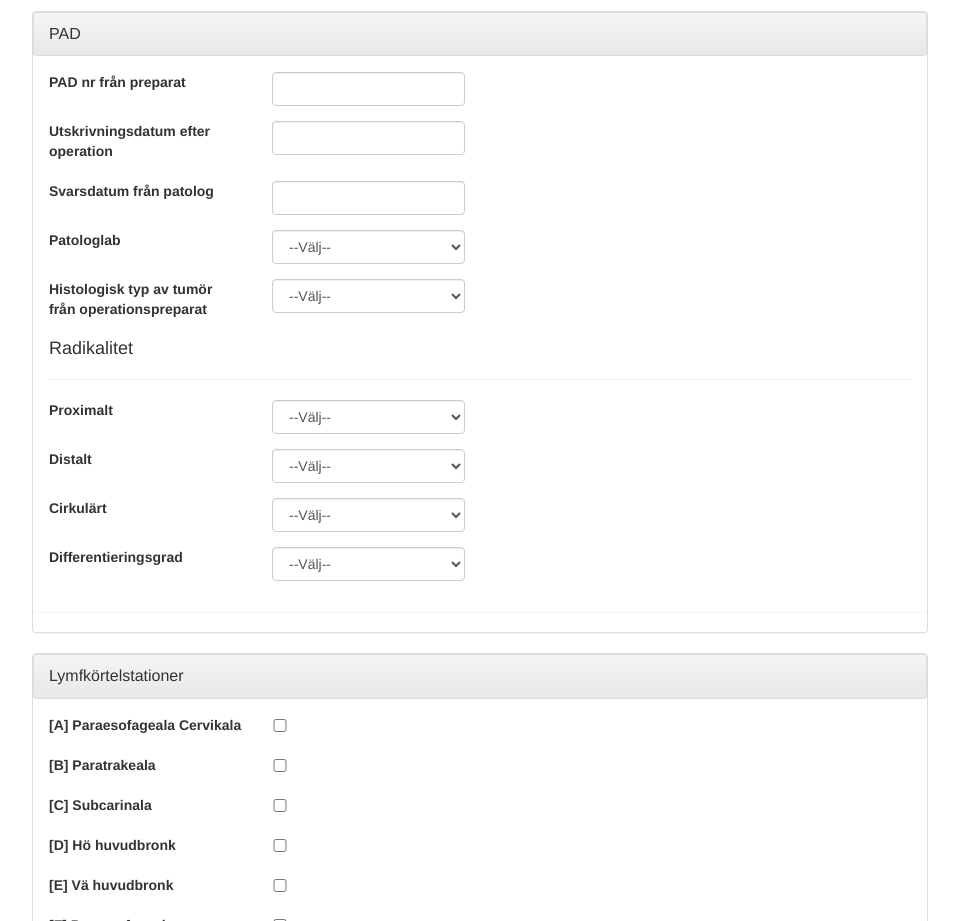
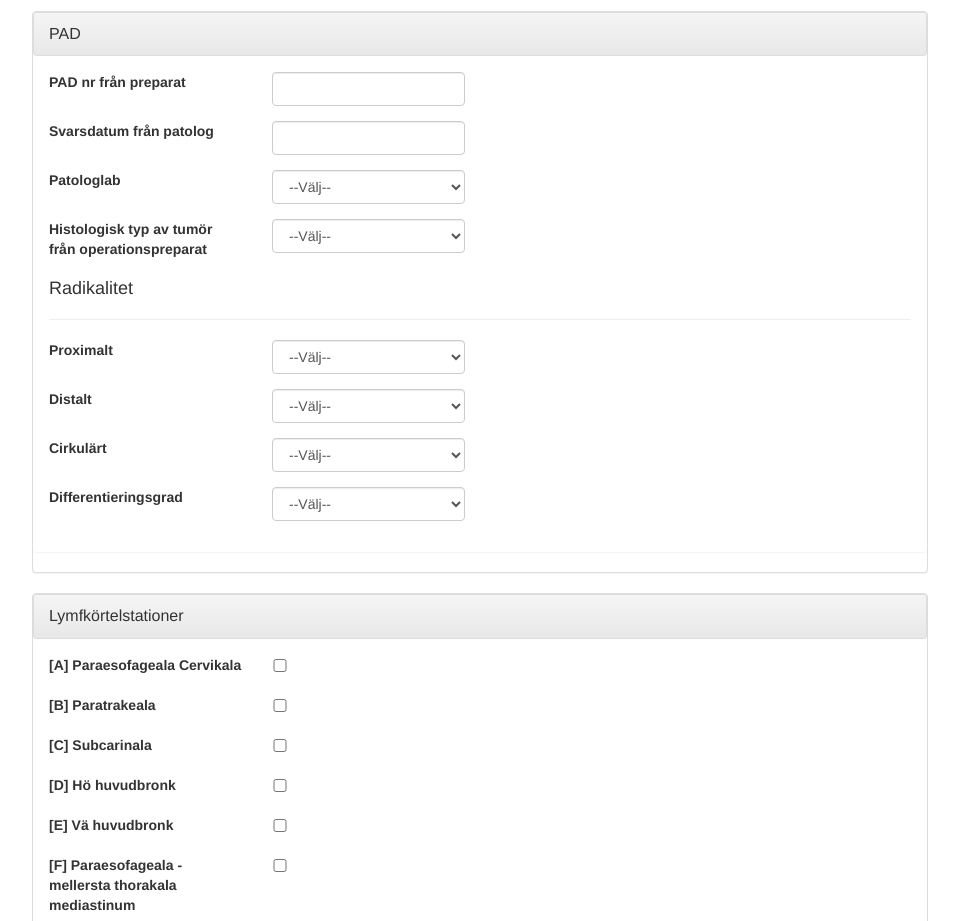
Before and after one commit to LisaTykosson/NREV, a plain HTML site: page NREV/Form3.html in a window 1280 px wide. Shown: the part 840-1761 px from the top of the page, without its empty margins (160-1119 px from the left). Drawn offline with nearby package versions, Linux system fonts and the light colour scheme.

Commit message:
Update Form3.html

```diff
--- a/NREV/Form3.html
+++ b/NREV/Form3.html
@@ -134,12 +134,7 @@
                     <input type="text" class="form-control" />
                 </div>
             </div>
-            <div class="row form-group">
-                <label class="control-label col-sm-3">Utskrivningsdatum efter operation</label>
-                <div class="col-xs-3">
-                    <input type="text" class="form-control" />
-                </div>
-            </div>
+
             <div class="row form-group">
                 <label class="control-label col-sm-3">Svarsdatum från patolog</label>
                 <div class="col-xs-3">
```
